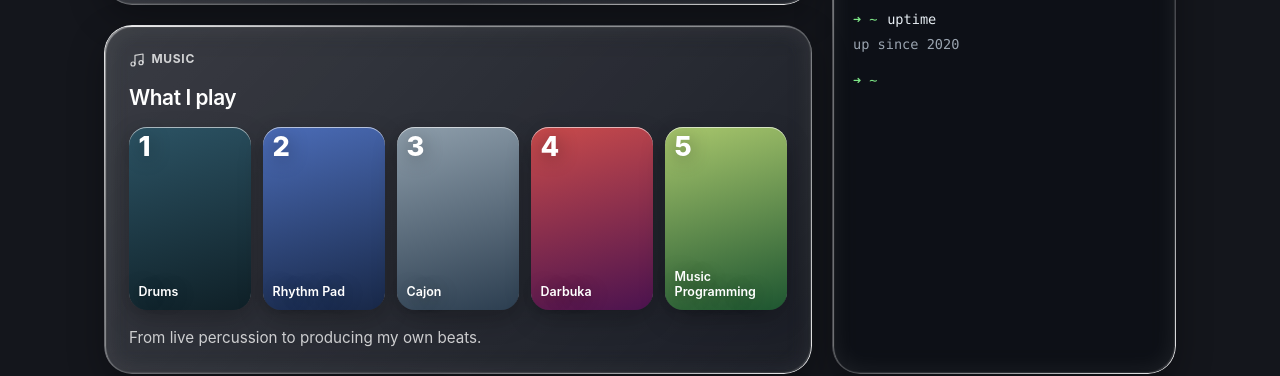
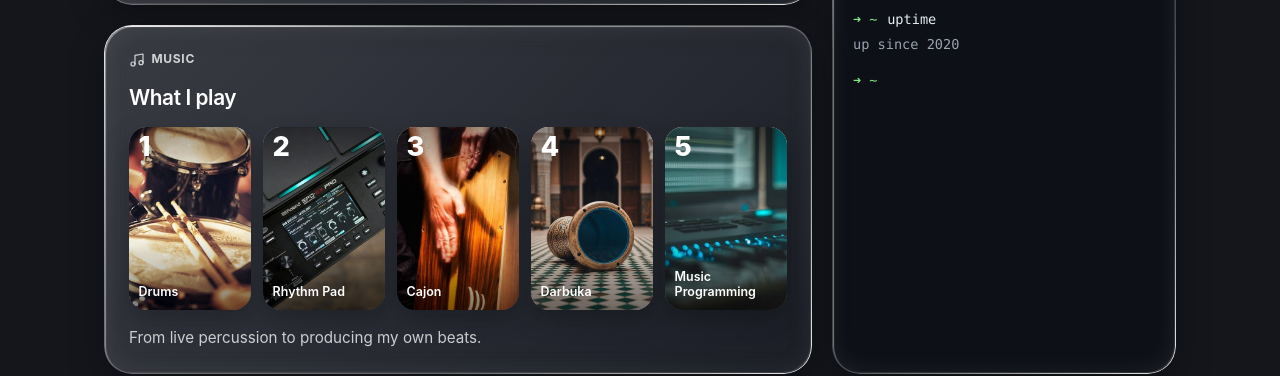
Before and after one commit to Jebin-Santhosh-Psiog/JebinSanthosh-Profile, a plain HTML site: page index.html in a window 1280 px wide. Shown: the part 4042-4418 px from the top of the page. Drawn offline with Linux system fonts and the light colour scheme.

Commit message:
Rename photography to videography and add instrument photos to music posters

```diff
--- a/css/style.css
+++ b/css/style.css
@@ -982,6 +982,40 @@ section {
 
 .poster:hover {
   transform: translateY(-6px) scale(1.04);
+}
+
+.poster {
+  overflow: hidden;
+}
+
+.poster img {
+  position: absolute;
+  top: 0;
+  left: 0;
+  width: 100%;
+  height: 100%;
+  object-fit: cover;
+  transition: transform 0.6s var(--ease);
+}
+
+.poster:hover img {
+  transform: scale(1.08);
+}
+
+.poster::after {
+  content: "";
+  position: absolute;
+  top: 0;
+  right: 0;
+  bottom: 0;
+  left: 0;
+  background: var(--poster-shade);
+}
+
+.rank,
+.pt {
+  position: relative;
+  z-index: 1;
 }
 
 .p1 {
--- a/index.html
+++ b/index.html
@@ -200,11 +200,11 @@
             <p class="w-label"><svg viewBox="0 0 24 24" aria-hidden="true"><path d="M9 18V5l12-2v13"/><circle cx="6" cy="18" r="3"/><circle cx="18" cy="16" r="3"/></svg>Music</p>
             <h3>What I play</h3>
             <ol class="posters">
-              <li class="poster p1"><span class="rank">1</span><span class="pt">Drums</span></li>
-              <li class="poster p2"><span class="rank">2</span><span class="pt">Rhythm Pad</span></li>
-              <li class="poster p3"><span class="rank">3</span><span class="pt">Cajon</span></li>
-              <li class="poster p4"><span class="rank">4</span><span class="pt">Darbuka</span></li>
-              <li class="poster p5"><span class="rank">5</span><span class="pt">Music Programming</span></li>
+            <li class="poster p1"><img src="images/interests/drums.jpg" alt="Drums" loading="lazy"><span class="rank">1</span><span class="pt">Drums</span></li>
+            <li class="poster p2"><img src="images/interests/rhythm-pad.jpg" alt="Rhythm Pad" loading="lazy"><span class="rank">2</span><span class="pt">Rhythm Pad</span></li>
+            <li class="poster p3"><img src="images/interests/cajon.jpg" alt="Cajon" loading="lazy"><span class="rank">3</span><span class="pt">Cajon</span></li>
+            <li class="poster p4"><img src="images/interests/darbuka.jpg" alt="Darbuka" loading="lazy"><span class="rank">4</span><span class="pt">Darbuka</span></li>
+            <li class="poster p5"><img src="images/interests/music-programming.jpg" alt="Music Programming" loading="lazy"><span class="rank">5</span><span class="pt">Music Programming</span></li>
             </ol>
             <p class="w-note">From live percussion to producing my own beats.</p>
           </article>
```
Also changed, not shown: images/hobbies/videography.jpg (renamed from images/hobbies/photography.jpg), images/interests/cajon.jpg (added), images/interests/darbuka.jpg (added), images/interests/drums.jpg (added), images/interests/music-programming.jpg (added), images/interests/rhythm-pad.jpg (added).
